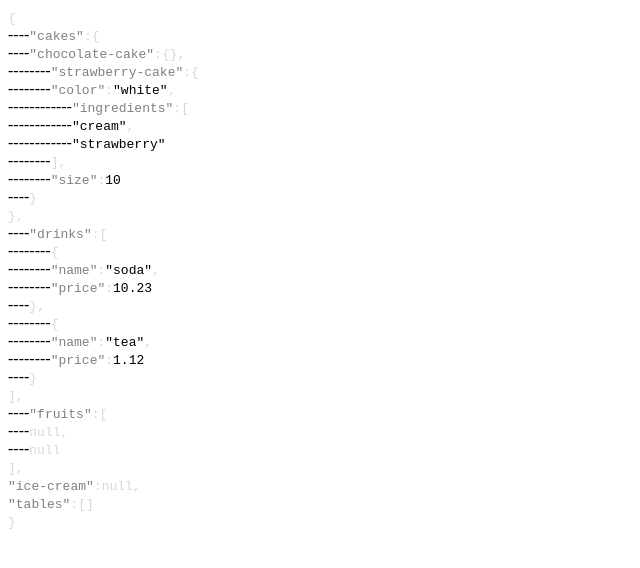
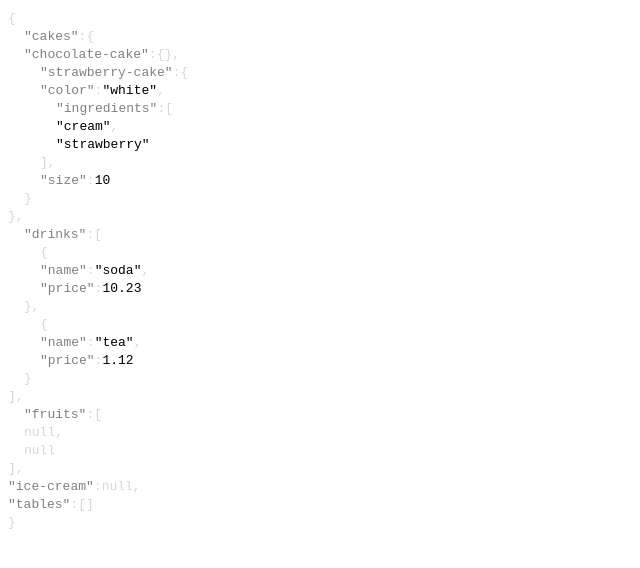
Before and after one commit to nikolaydubina/watchhttp, a plain HTML site: page webdelta/testdata/example.out.html in a window 1280 px wide. Shown: the whole page, without its empty margins (0-640 px from the left). Drawn offline with Linux system fonts and the light colour scheme.

Commit message:
whitespace

```diff
--- a/webdelta/testdata/example.out.html
+++ b/webdelta/testdata/example.out.html
@@ -65,30 +65,30 @@
 <body>
 
 <div class="json-container-row"><div class="json-container-padding"></div><div class="json-lang">{</div>
-</div><div class="json-container-row"><div class="json-container-padding">----</div><div class="json-key json-string">"cakes"</div><div class="json-lang">:</div><div class="json-lang">{</div>
-</div><div class="json-container-row"><div class="json-container-padding">----</div><div class="json-key json-string">"chocolate-cake"</div><div class="json-lang">:</div><div class="json-lang">{</div><div class="json-lang">}</div><div class="json-lang">,</div>
-</div><div class="json-container-row"><div class="json-container-padding">--------</div><div class="json-key json-string">"strawberry-cake"</div><div class="json-lang">:</div><div class="json-lang">{</div>
-</div><div class="json-container-row"><div class="json-container-padding">--------</div><div class="json-key json-string">"color"</div><div class="json-lang">:</div><div class="json-value json-string">"white"</div><div class="json-lang">,</div>
-</div><div class="json-container-row"><div class="json-container-padding">------------</div><div class="json-key json-string">"ingredients"</div><div class="json-lang">:</div><div class="json-lang">[</div>
-</div><div class="json-container-row"><div class="json-container-padding">------------</div><div class="json-value json-string">"cream"</div><div class="json-lang">,</div>
-</div><div class="json-container-row"><div class="json-container-padding">------------</div><div class="json-value json-string">"strawberry"</div>
-</div><div class="json-container-row"><div class="json-container-padding">--------</div><div class="json-lang">]</div><div class="json-lang">,</div>
-</div><div class="json-container-row"><div class="json-container-padding">--------</div><div class="json-key json-string">"size"</div><div class="json-lang">:</div><div class="json-value json-number">10</div>
-</div><div class="json-container-row"><div class="json-container-padding">----</div><div class="json-lang">}</div>
+</div><div class="json-container-row"><div class="json-container-padding">&nbsp&nbsp&nbsp&nbsp</div><div class="json-key json-string">"cakes"</div><div class="json-lang">:</div><div class="json-lang">{</div>
+</div><div class="json-container-row"><div class="json-container-padding">&nbsp&nbsp&nbsp&nbsp</div><div class="json-key json-string">"chocolate-cake"</div><div class="json-lang">:</div><div class="json-lang">{</div><div class="json-lang">}</div><div class="json-lang">,</div>
+</div><div class="json-container-row"><div class="json-container-padding">&nbsp&nbsp&nbsp&nbsp&nbsp&nbsp&nbsp&nbsp</div><div class="json-key json-string">"strawberry-cake"</div><div class="json-lang">:</div><div class="json-lang">{</div>
+</div><div class="json-container-row"><div class="json-container-padding">&nbsp&nbsp&nbsp&nbsp&nbsp&nbsp&nbsp&nbsp</div><div class="json-key json-string">"color"</div><div class="json-lang">:</div><div class="json-value json-string">"white"</div><div class="json-lang">,</div>
+</div><div class="json-container-row"><div class="json-container-padding">&nbsp&nbsp&nbsp&nbsp&nbsp&nbsp&nbsp&nbsp&nbsp&nbsp&nbsp&nbsp</div><div class="json-key json-string">"ingredients"</div><div class="json-lang">:</div><div class="json-lang">[</div>
+</div><div class="json-container-row"><div class="json-container-padding">&nbsp&nbsp&nbsp&nbsp&nbsp&nbsp&nbsp&nbsp&nbsp&nbsp&nbsp&nbsp</div><div class="json-value json-string">"cream"</div><div class="json-lang">,</div>
+</div><div class="json-container-row"><div class="json-container-padding">&nbsp&nbsp&nbsp&nbsp&nbsp&nbsp&nbsp&nbsp&nbsp&nbsp&nbsp&nbsp</div><div class="json-value json-string">"strawberry"</div>
+</div><div class="json-container-row"><div class="json-container-padding">&nbsp&nbsp&nbsp&nbsp&nbsp&nbsp&nbsp&nbsp</div><div class="json-lang">]</div><div class="json-lang">,</div>
+</div><div class="json-container-row"><div class="json-container-padding">&nbsp&nbsp&nbsp&nbsp&nbsp&nbsp&nbsp&nbsp</div><div class="json-key json-string">"size"</div><div class="json-lang">:</div><div class="json-value json-number">10</div>
+</div><div class="json-container-row"><div class="json-container-padding">&nbsp&nbsp&nbsp&nbsp</div><div class="json-lang">}</div>
 </div><div class="json-container-row"><div class="json-container-padding"></div><div class="json-lang">}</div><div class="json-lang">,</div>
-</div><div class="json-container-row"><div class="json-container-padding">----</div><div class="json-key json-string">"drinks"</div><div class="json-lang">:</div><div class="json-lang">[</div>
-</div><div class="json-container-row"><div class="json-container-padding">--------</div><div class="json-lang">{</div>
-</div><div class="json-container-row"><div class="json-container-padding">--------</div><div class="json-key json-string">"name"</div><div class="json-lang">:</div><div class="json-value json-string">"soda"</div><div class="json-lang">,</div>
-</div><div class="json-container-row"><div class="json-container-padding">--------</div><div class="json-key json-string">"price"</div><div class="json-lang">:</div><div class="json-value json-number">10.23</div>
-</div><div class="json-container-row"><div class="json-container-padding">----</div><div class="json-lang">}</div><div class="json-lang">,</div>
-</div><div class="json-container-row"><div class="json-container-padding">--------</div><div class="json-lang">{</div>
-</div><div class="json-container-row"><div class="json-container-padding">--------</div><div class="json-key json-string">"name"</div><div class="json-lang">:</div><div class="json-value json-string">"tea"</div><div class="json-lang">,</div>
-</div><div class="json-container-row"><div class="json-container-padding">--------</div><div class="json-key json-string">"price"</div><div class="json-lang">:</div><div class="json-value json-number">1.12</div>
-</div><div class="json-container-row"><div class="json-container-padding">----</div><div class="json-lang">}</div>
+</div><div class="json-container-row"><div class="json-container-padding">&nbsp&nbsp&nbsp&nbsp</div><div class="json-key json-string">"drinks"</div><div class="json-lang">:</div><div class="json-lang">[</div>
+</div><div class="json-container-row"><div class="json-container-padding">&nbsp&nbsp&nbsp&nbsp&nbsp&nbsp&nbsp&nbsp</div><div class="json-lang">{</div>
+</div><div class="json-container-row"><div class="json-container-padding">&nbsp&nbsp&nbsp&nbsp&nbsp&nbsp&nbsp&nbsp</div><div class="json-key json-string">"name"</div><div class="json-lang">:</div><div class="json-value json-string">"soda"</div><div class="json-lang">,</div>
+</div><div class="json-container-row"><div class="json-container-padding">&nbsp&nbsp&nbsp&nbsp&nbsp&nbsp&nbsp&nbsp</div><div class="json-key json-string">"price"</div><div class="json-lang">:</div><div class="json-value json-number">10.23</div>
+</div><div class="json-container-row"><div class="json-container-padding">&nbsp&nbsp&nbsp&nbsp</div><div class="json-lang">}</div><div class="json-lang">,</div>
+</div><div class="json-container-row"><div class="json-container-padding">&nbsp&nbsp&nbsp&nbsp&nbsp&nbsp&nbsp&nbsp</div><div class="json-lang">{</div>
+</div><div class="json-container-row"><div class="json-container-padding">&nbsp&nbsp&nbsp&nbsp&nbsp&nbsp&nbsp&nbsp</div><div class="json-key json-string">"name"</div><div class="json-lang">:</div><div class="json-value json-string">"tea"</div><div class="json-lang">,</div>
+</div><div class="json-container-row"><div class="json-container-padding">&nbsp&nbsp&nbsp&nbsp&nbsp&nbsp&nbsp&nbsp</div><div class="json-key json-string">"price"</div><div class="json-lang">:</div><div class="json-value json-number">1.12</div>
+</div><div class="json-container-row"><div class="json-container-padding">&nbsp&nbsp&nbsp&nbsp</div><div class="json-lang">}</div>
 </div><div class="json-container-row"><div class="json-container-padding"></div><div class="json-lang">]</div><div class="json-lang">,</div>
-</div><div class="json-container-row"><div class="json-container-padding">----</div><div class="json-key json-string">"fruits"</div><div class="json-lang">:</div><div class="json-lang">[</div>
-</div><div class="json-container-row"><div class="json-container-padding">----</div><div class="json-lang json-value json-null">null</div><div class="json-lang">,</div>
-</div><div class="json-container-row"><div class="json-container-padding">----</div><div class="json-lang json-value json-null">null</div>
+</div><div class="json-container-row"><div class="json-container-padding">&nbsp&nbsp&nbsp&nbsp</div><div class="json-key json-string">"fruits"</div><div class="json-lang">:</div><div class="json-lang">[</div>
+</div><div class="json-container-row"><div class="json-container-padding">&nbsp&nbsp&nbsp&nbsp</div><div class="json-lang json-value json-null">null</div><div class="json-lang">,</div>
+</div><div class="json-container-row"><div class="json-container-padding">&nbsp&nbsp&nbsp&nbsp</div><div class="json-lang json-value json-null">null</div>
 </div><div class="json-container-row"><div class="json-container-padding"></div><div class="json-lang">]</div><div class="json-lang">,</div>
 </div><div class="json-container-row"><div class="json-container-padding"></div><div class="json-key json-string">"ice-cream"</div><div class="json-lang">:</div><div class="json-lang json-value json-null">null</div><div class="json-lang">,</div>
 </div><div class="json-container-row"><div class="json-container-padding"></div><div class="json-key json-string">"tables"</div><div class="json-lang">:</div><div class="json-lang">[</div><div class="json-lang">]</div>
```
Also changed, not shown: webdelta/index.html (+9 -0 lines), 1 other file.
